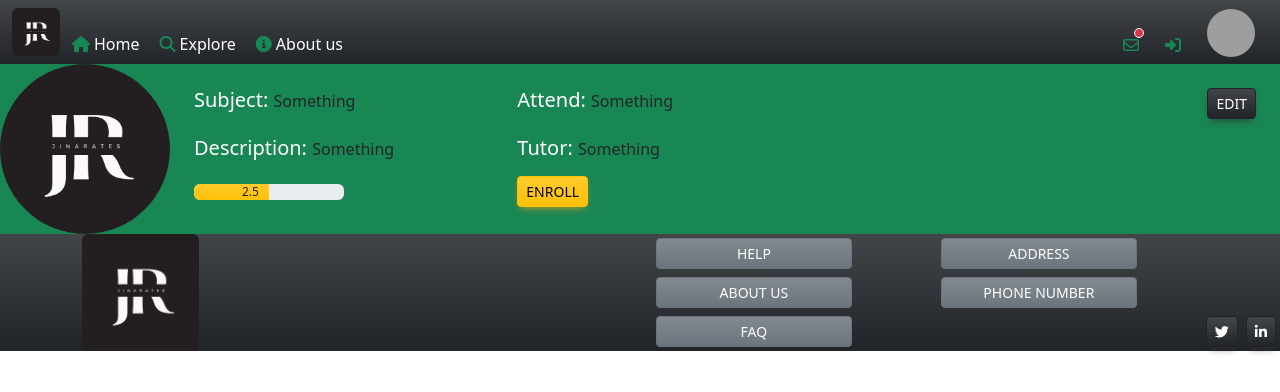
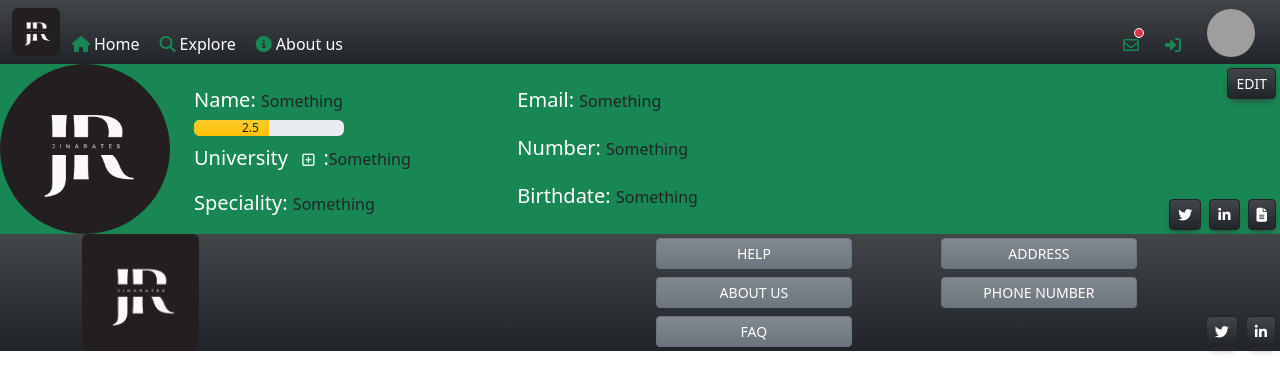
Before and after one commit to EEZeus/Jinarates, a React (Create React App) app in the folder Front-End/: page / in a window 1280 px wide. Shown: the top 392 px of the page. Built offline with nearby package versions, Linux system fonts and the light colour scheme; grey boxes are pictures that could not be loaded.

Commit message:
F15 - proffesor profile page header implemented

```diff
--- a/Front-End/src/App.js
+++ b/Front-End/src/App.js
@@ -3,10 +3,11 @@ import './App.css';
 import Navbar from './Components/Main-Parts/NavBar'
 import Footer from './Components/Main-Parts/Footer'
 import CoursePageHeader from './Components/Main-Parts/Headers/CoursePageHeader'
+import ProfessorPageHeader from './Components/Main-Parts/Headers/ProfessorProfilePageHeader';
 function App() {
   return <React.Fragment>
     <Navbar></Navbar>
-    <CoursePageHeader></CoursePageHeader>
+    <ProfessorPageHeader></ProfessorPageHeader>
     <Footer></Footer>
   </React.Fragment>
 }
--- a/Front-End/src/Components/Main-Parts/Headers/CoursePageHeader.js
+++ b/Front-End/src/Components/Main-Parts/Headers/CoursePageHeader.js
@@ -1,8 +1,7 @@
 import React from 'react'
 import './CoursePageHeader.css'
 import logo from '../../../Assets/logo-black.png'
-const checked = 's'
-const Header = () => {
+const CoursePageHeader = () => {
     return (
         <div class="container-md d-flex flex bg-success mw-100 mx-0 px-0  position-relative">
             <div class="container text-left mx-0 px-0 text-white w-100 ">
@@ -30,7 +29,7 @@ const Header = () => {
                     </div>
 
                     <div class="col mt-4 ml-4 pl-4">
-                    <button type="button" className="position-absolute end-0 top-0 m-4 btn btn-dark bg-gradient btn-sm">Edit</button>
+                    <button type="button" className="position-absolute end-0 top-0 m-1 btn btn-dark bg-gradient btn-sm">Edit</button>
                     </div>
 
                 </div>
@@ -39,4 +38,4 @@ const Header = () => {
     );
 }
 
-export default Header;
+export default CoursePageHeader;
--- /dev/null
+++ b/Front-End/src/Components/Main-Parts/Headers/ProfessorProfilePageHeader.js
@@ -0,0 +1,67 @@
+import React from 'react'
+import './ProfessorProfilePageHeader.css'
+import logo from '../../../Assets/logo-black.png'
+import {
+    MDBFooter,
+    MDBContainer,
+    MDBCol,
+    MDBRow,
+    MDBBtn,
+    MDBIcon
+} from 'mdb-react-ui-kit';
+const ProfessorPageHeader = () => {
+    return (
+        <div class="container-md d-flex flex bg-success mw-100 mx-0 px-0  position-relative">
+            <div class="container text-left mx-0 px-0 text-white w-100 ">
+                <div class="row ">
+
+                    <div class=" col-2">
+                        <img className=" bg-white rounded-circle w-100 h-100  " alt="avatar" src={logo} />
+                    </div>
+
+                    <div class="col mt-4 pl-0">
+                        <h5 className=' ml-0 pl-0'>Name: <span className='fs-6 text-dark'>Something</span></h5>
+                        <span className="progress mt-1 ml-0 pl-0 w-50  ">
+                            <div class="progress-bar w-50 bg-warning bg-gradient" role="progressbar" aria-valuenow="50" aria-valuemin="0" aria-valuemax="100">
+                                <span className='p-5  text-dark'>2.5</span>
+                            </div>
+                        </span>
+                        <h5 className='mt-2 ml-0 pl-0'>
+                        University   <span>
+                            <MDBBtn className='rounded-circle shadow-0' size='sm' tag='b' color='success' >
+                            <MDBIcon far icon="plus-square" />
+                        </MDBBtn>
+                        </span>
+                        :
+                         <span className='fs-6 text-dark'>Something</span></h5>
+                        <h5 className='mt-3 ml-0 pl-0'>Speciality: <span className='fs-6 text-dark'>Something</span></h5>
+                    </div>
+
+                    <div class="col  mt-4 pl-0">
+                        <h5 className=' ml-0 pl-0'>Email: <span className='fs-6 text-dark'>Something</span></h5>
+                        <h5 className='mt-4 ml-0 pl-0'>Number: <span className='fs-6 text-dark'>Something</span></h5>
+                        <h5 className='mt-4 ml-0 pl-0'>Birthdate: <span className='fs-6 text-dark'>Something</span></h5>
+                    </div>
+
+                    <div class="col mt-4 ml-4 pl-4">
+                        <button type="button" className="position-absolute end-0 top-0 m-1 btn btn-dark bg-gradient btn-sm">Edit</button>
+                        <div className="position-absolute bottom-0 end-0">
+                            <MDBBtn className='bg-gradient m-1' size='sm' tag='a' color='dark' >
+                                <MDBIcon fab icon='twitter' />
+                            </MDBBtn>
+                            <MDBBtn className='bg-gradient m-1' size='sm' tag='b' color='dark' >
+                                <MDBIcon fab icon='linkedin-in' />
+                            </MDBBtn>
+                            <MDBBtn className='bg-gradient m-1' size='sm' tag='b' color='dark' >
+                                <MDBIcon fas icon="file-alt" />
+                            </MDBBtn>
+                        </div>
+                    </div>
+
+                </div>
+            </div>
+        </div>
+    );
+}
+
+export default ProfessorPageHeader;
```
Also changed, not shown: Front-End/src/Components/Main-Parts/Headers/ProfessorProfilePageHeader.css (added).
